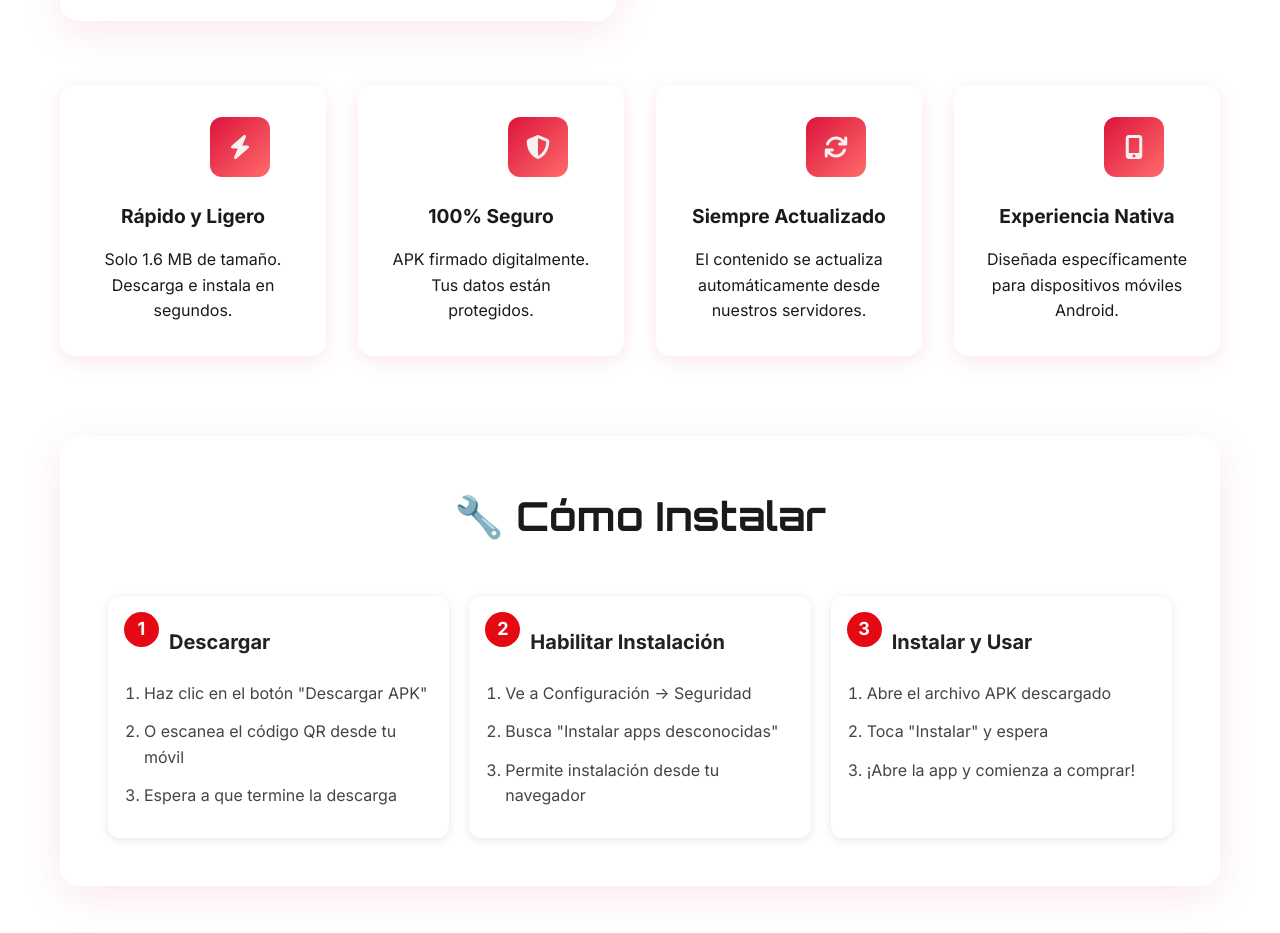
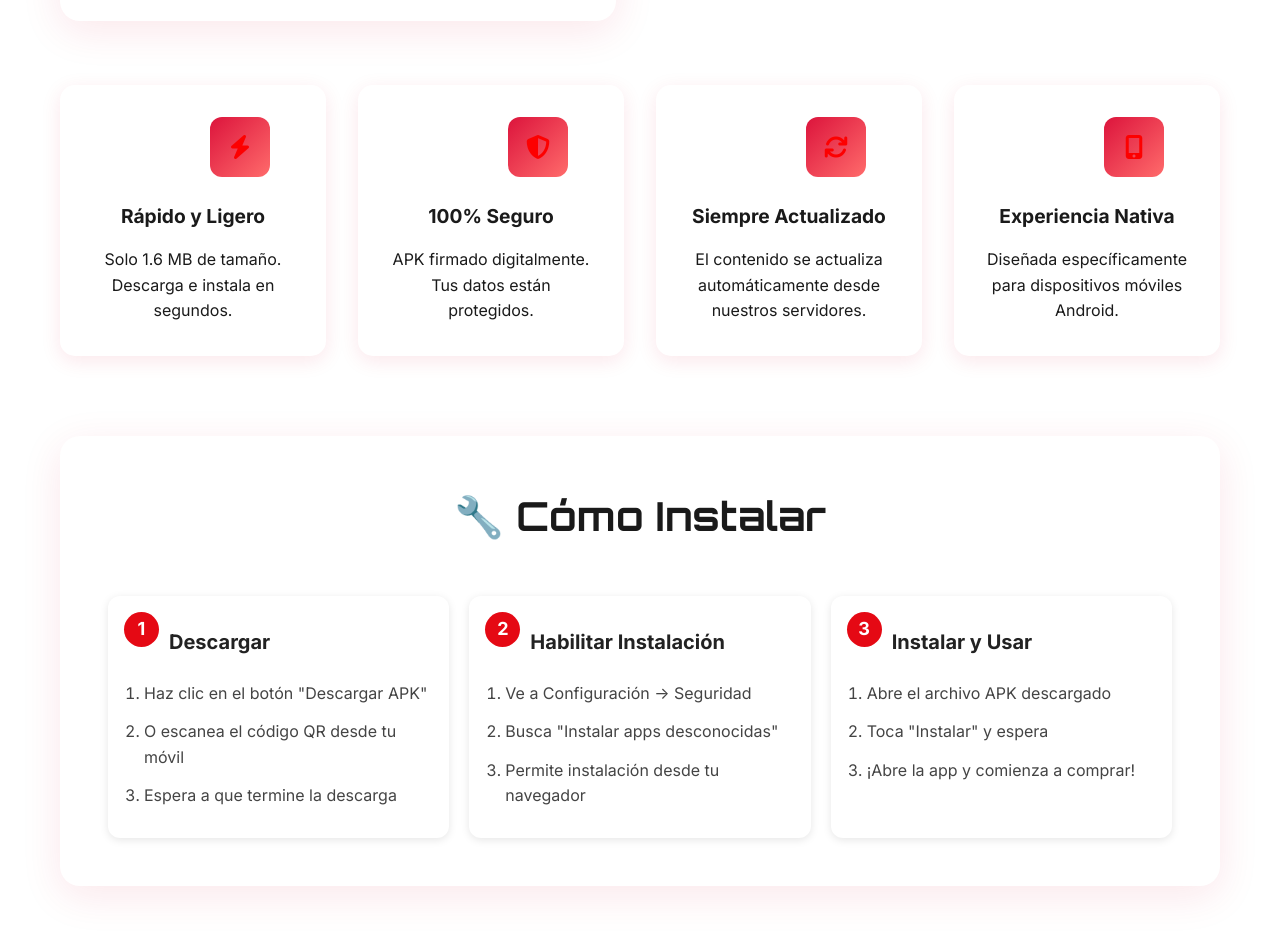
Before and after one commit to wilsoon77/project-rubik, a website built with Vite: page descargar-app.html in a window 1280 px wide. Shown: the part 1140-2073 px from the top of the page. Built offline with nearby package versions, Linux system fonts and the light colour scheme; no server answers; a script that the page names is missing.

Commit message:
coas de iconose

```diff
--- a/descargar-app.html
+++ b/descargar-app.html
@@ -481,9 +481,13 @@
         }
 
 
-        .feature-icon i {
-  color: #fd0000; /* negro */
+.features-grid .feature-icon i {
+  color: #fd0000 !important;
+  display: flex;
+  justify-content: center;
+  align-items: center;
 }
+
 
 
 
```
